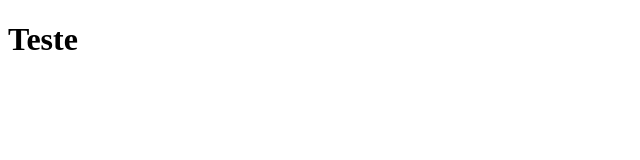
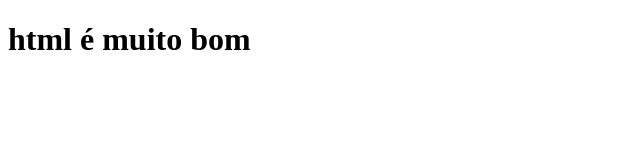
Before and after one commit to Evisson/git_kenzie, a plain HTML site: page index.html in a window 1280 px wide. Shown: the whole page, without its empty margins (0-640 px from the left). Drawn offline with Linux system fonts and the light colour scheme.

Commit message:
Alteração dentro da tag h1

```diff
--- a/index.html
+++ b/index.html
@@ -7,6 +7,6 @@
     <title>Projeto Git</title>
 </head>
 <body>
-    <h1>Teste</h1>
+    <h1>html é muito bom</h1>
 </body>
 </html>
```
